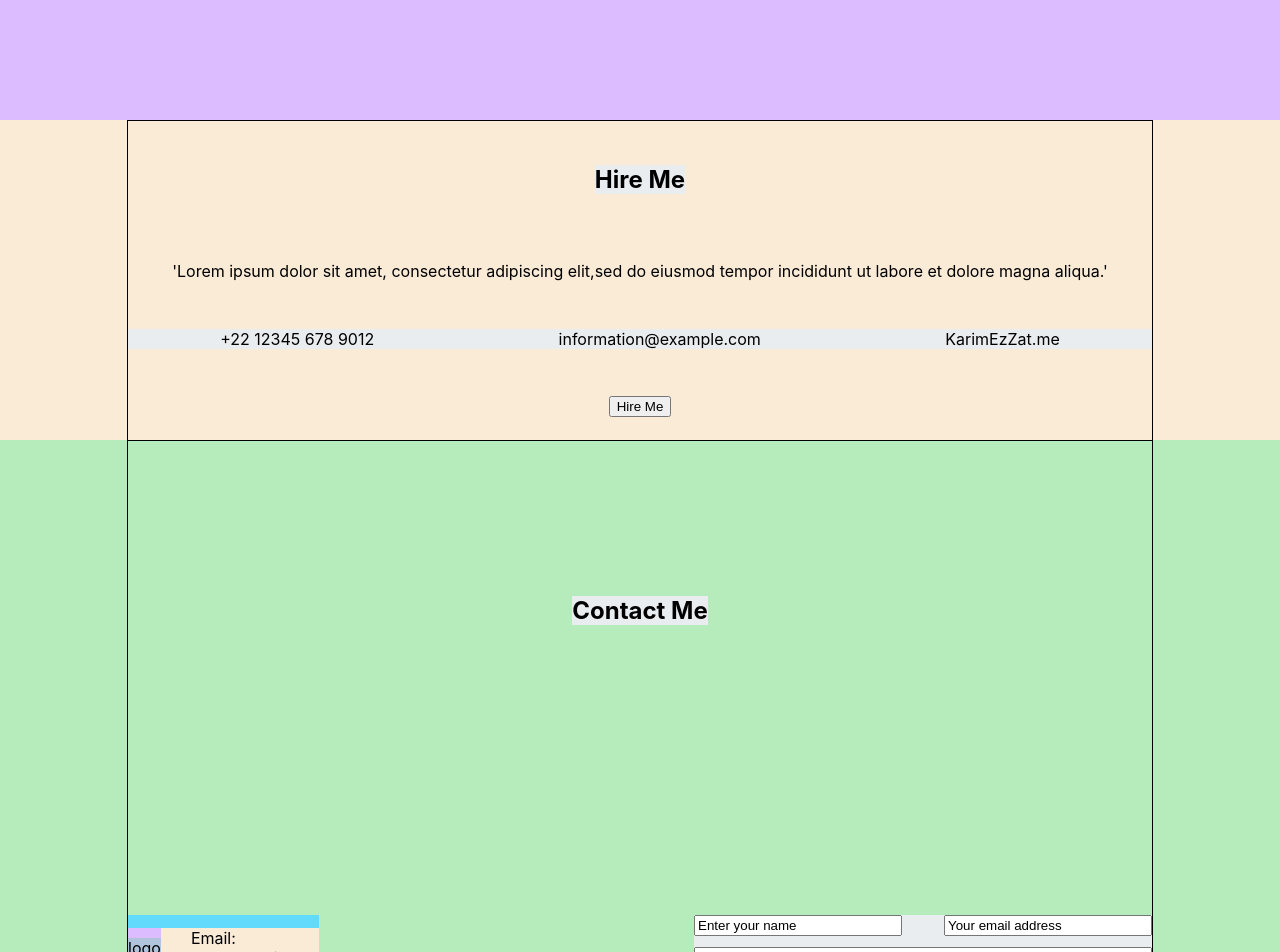
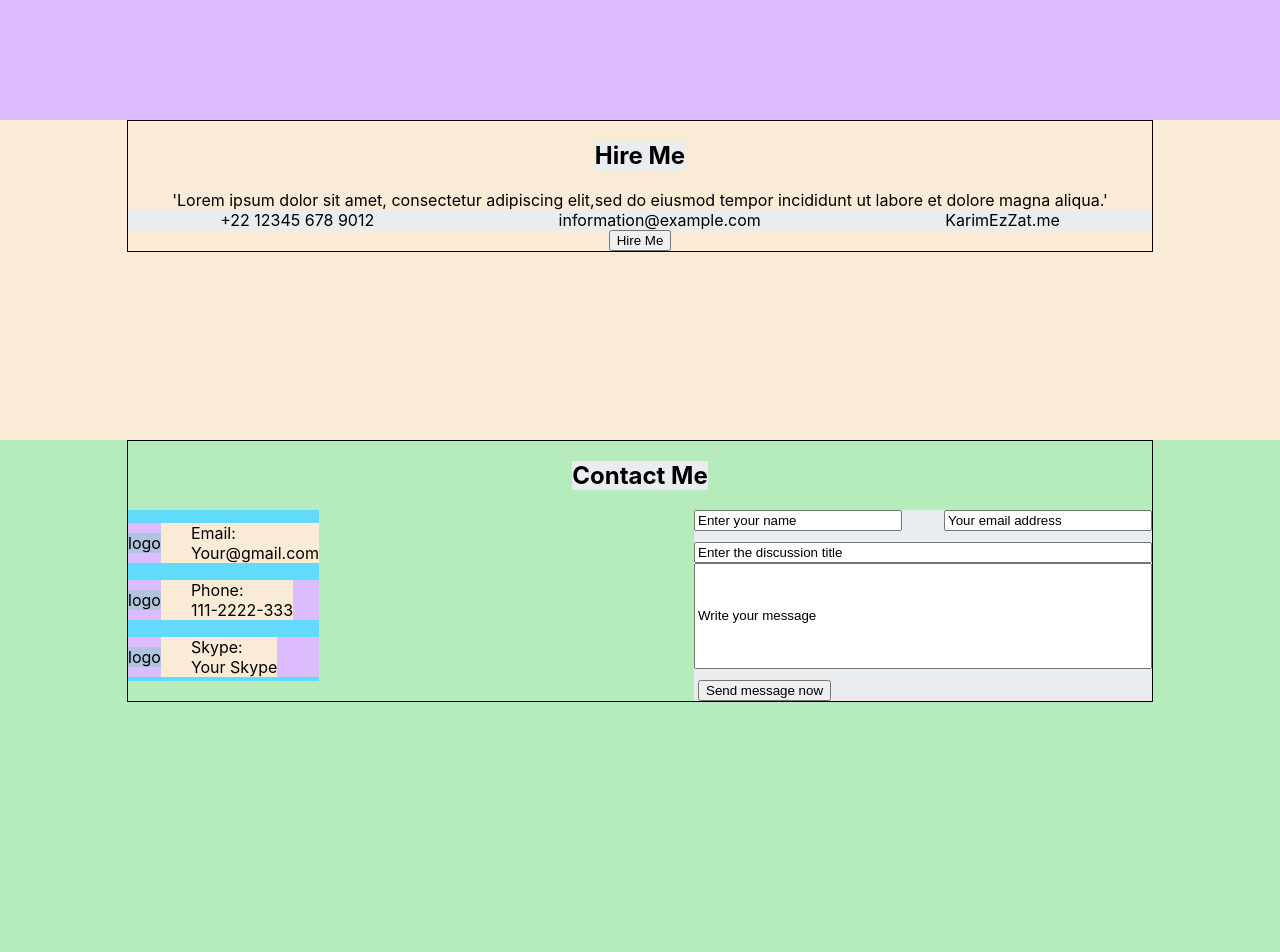
Before and after one commit to shevchenkooleg/MyPortfolio, a React (Create React App) app: page / in a window 1280 px wide. Shown: the part 2360-3312 px from the top of the page. Built offline with nearby package versions, Linux system fonts and the light colour scheme.

Commit message:
fix some bugs with layout_4

```diff
--- a/src/component/Contacts/ContactMe.module.css
+++ b/src/component/Contacts/ContactMe.module.css
@@ -1,5 +1,5 @@
 .contactMeBlock {
-    height: 100vh;
+    min-height: 100vh;
     background-color: #b6ecbc;
 }
 
--- a/src/component/JobOffer/JobOffer.module.css
+++ b/src/component/JobOffer/JobOffer.module.css
@@ -1,5 +1,5 @@
 .jobOfferBlock {
-    height: 40vh;
+    min-height: 40vh;
     background-color: antiquewhite;
 }
 
```
